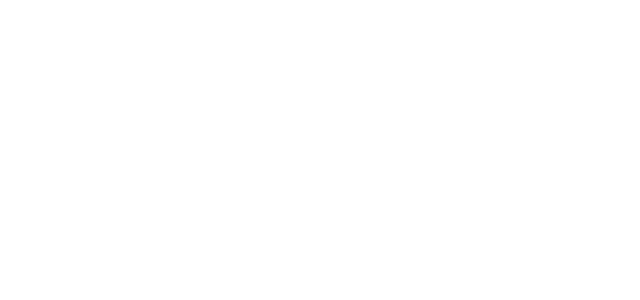
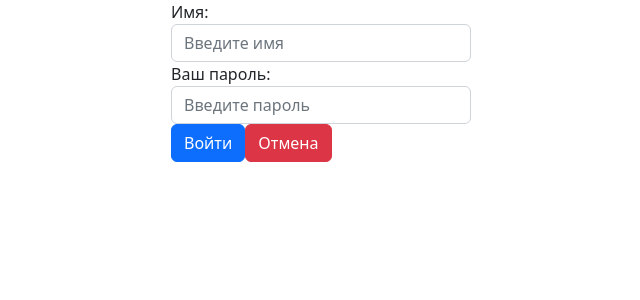
Before and after one commit to vinikitavin/vue, a Vue app: page / in a window 1280 px wide. Shown: the top 300 px of the page, without its empty margins (319-959 px from the left). Built offline with nearby package versions, Linux system fonts and the light colour scheme.

Commit message:
test commit

```diff
--- a/package.json
+++ b/package.json
@@ -8,8 +8,10 @@
     "lint": "vue-cli-service lint"
   },
   "dependencies": {
+    "bootstrap": "^5.2.1",
+    "bootstrap-vue": "^2.22.0",
     "core-js": "^3.8.3",
-    "vue": "^2.6.14",
+    "vue": "^2.7.10",
     "vue-router": "^3.5.1",
     "vuex": "^3.6.2"
   },
--- a/src/App.vue
+++ b/src/App.vue
@@ -1,6 +1,80 @@
 <template>
   <div id="app">
+    <b-form @submit="onSubmit" @reset="onReset" v-if="show">
+      <b-form-group
+        id="input-group-1"
+        label="Имя:"
+        label-for="input-1"
+      >
+        <b-form-input
+          id="input-1"
+          v-model="form.email"
+          type="email"
+          placeholder="Введите имя"
+          required
+        ></b-form-input>
+      </b-form-group>
+
+      <b-form-group id="input-group-2" label="Ваш пароль:" label-for="input-2">
+        <b-form-input
+          id="input-2"
+          v-model="form.name"
+          placeholder="Введите пароль"
+          required
+        ></b-form-input>
+      </b-form-group>
+
+      <b-button type="submit" variant="primary">Войти</b-button>
+      <b-button type="reset" variant="danger">Отмена</b-button>
+    </b-form>
   </div>
 </template>
 
-<style lang="scss"></style>
+<script>
+export default {
+  data () {
+    return {
+      form: {
+        email: '',
+        name: '',
+        food: null,
+        checked: []
+      },
+      foods: [{ text: 'Select One', value: null }, 'Carrots', 'Beans', 'Tomatoes', 'Corn'],
+      show: true
+    }
+  },
+  methods: {
+    onSubmit (event) {
+      event.preventDefault()
+      alert(JSON.stringify(this.form))
+    },
+    onReset (event) {
+      event.preventDefault()
+      // Reset our form values
+      this.form.email = ''
+      this.form.name = ''
+      this.form.food = null
+      this.form.checked = []
+      // Trick to reset/clear native browser form validation state
+      this.show = false
+      this.$nextTick(() => {
+        this.show = true
+      })
+    }
+  }
+}
+</script>
+
+<style lang="scss">
+#app {
+  display: grid;
+  align-self: center;
+  justify-self: center;
+}
+
+form {
+  width: 300px;
+  height: 200px;
+}
+</style>
--- a/src/main.js
+++ b/src/main.js
@@ -2,6 +2,11 @@
 import App from './App.vue'
 import router from './router'
 import store from './store'
+import { BootstrapVue, IconsPlugin } from 'bootstrap-vue'
+import 'bootstrap/dist/css/bootstrap.css'
+import 'bootstrap-vue/dist/bootstrap-vue.css'
+Vue.use(BootstrapVue)
+Vue.use(IconsPlugin)
 
 Vue.config.productionTip = false
 
```
Also changed, not shown: src/components/Form.vue (added, +15 -0 lines), 1 other file (tests, documents, lock files or other folders).
